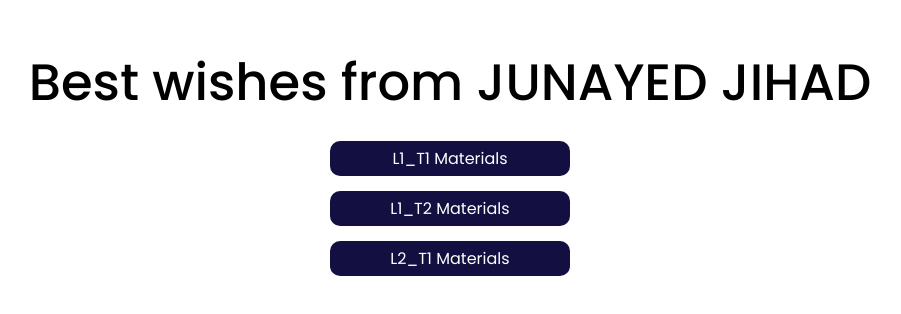
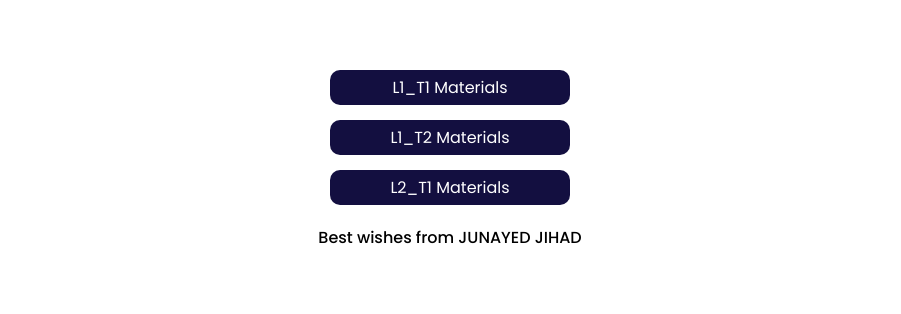
Before and after one commit to JunayedJihad/ncematerial_links, a plain HTML site: page index.html in a window 1280 px wide. Shown: the part 240-554 px from the top of the page, without its empty margins (190-1091 px from the left). Drawn offline with Linux system fonts and the light colour scheme.

Commit message:
Update index.html

```diff
--- a/index.html
+++ b/index.html
@@ -24,10 +24,12 @@
 
 
           }
-          p{
-               margin-bottom: 2.5vh;
+          .p1{
+
+          }
+          .p2{
+               margin-top: 2.5vh;
                font-weight: 500;
-               font-size: 4vw;
                text-align: center;
           }
           .links{
@@ -62,13 +64,14 @@
 </head>
 <body>
      <div class="container">
-          <p>Best wishes from JUNAYED JIHAD</p>
+
           <div class="links">
                <a href="https://buetedu-my.sharepoint.com/:f:/g/personal/2217008_nce_buet_ac_bd/Ejg3lxpf8P1HjfTrx2R6BCoBcnMriW8n2hAItrFzNsei1A?e=L5EHnJ">L1_T1 Materials</a>
                <a href="https://buetedu-my.sharepoint.com/:f:/g/personal/2217008_nce_buet_ac_bd/EqCX-_5L2P9Ij0KzszUeA-0Bg3B4uXIPwNxNk8lUGpKlSg?e=oan17K">L1_T2 Materials</a>
                <a href="https://buetedu-my.sharepoint.com/:f:/g/personal/2217008_nce_buet_ac_bd/Ek74vBVPcBZFpGw3It7PJ4wBIWrcme2xKNkbqNcf4RvfBQ?e=C3GJQB">L2_T1 Materials</a>
 
           </div>
+          <p class="p2">Best wishes from JUNAYED JIHAD</p>
 
      </div>
 </body>
```
